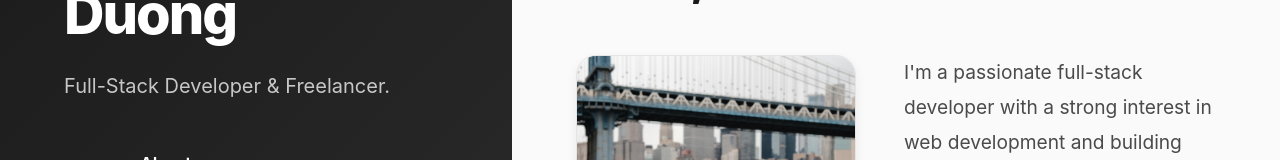
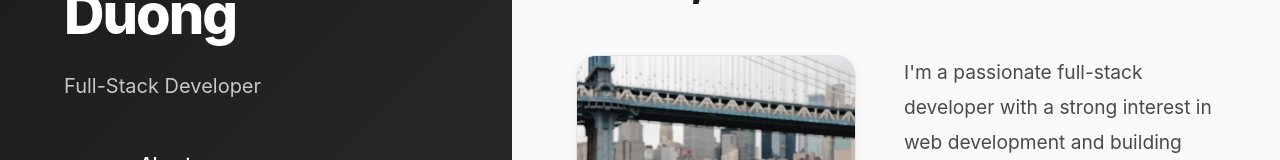
Before and after one commit to michelleduong03/personal-site, a plain HTML site: page index.html in a window 1280 px wide. Shown: the part 225-385 px from the top of the page. Drawn offline with Linux system fonts and the light colour scheme.

Commit message:
fixed left panel

```diff
--- a/index.html
+++ b/index.html
@@ -681,7 +681,7 @@
         <div class="left-card">
             <div class="card-content">
                 <h1>Michelle Duong</h1>
-                <p class="subtitle">Full-Stack Developer & Freelancer.</p>
+                <p class="subtitle">Full-Stack Developer</p>
 
                 <nav>
                     <ul class="nav-menu">
```
